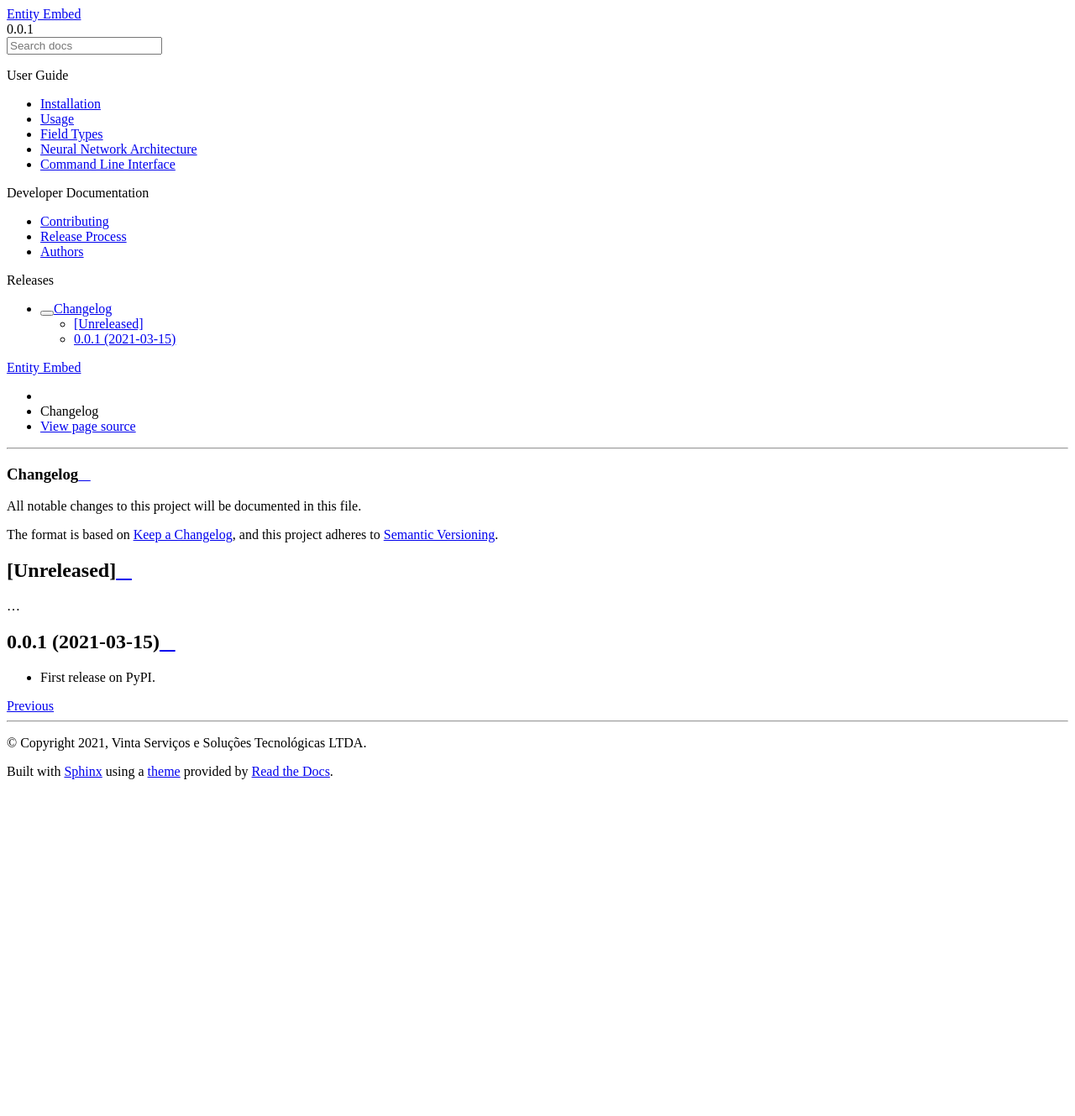
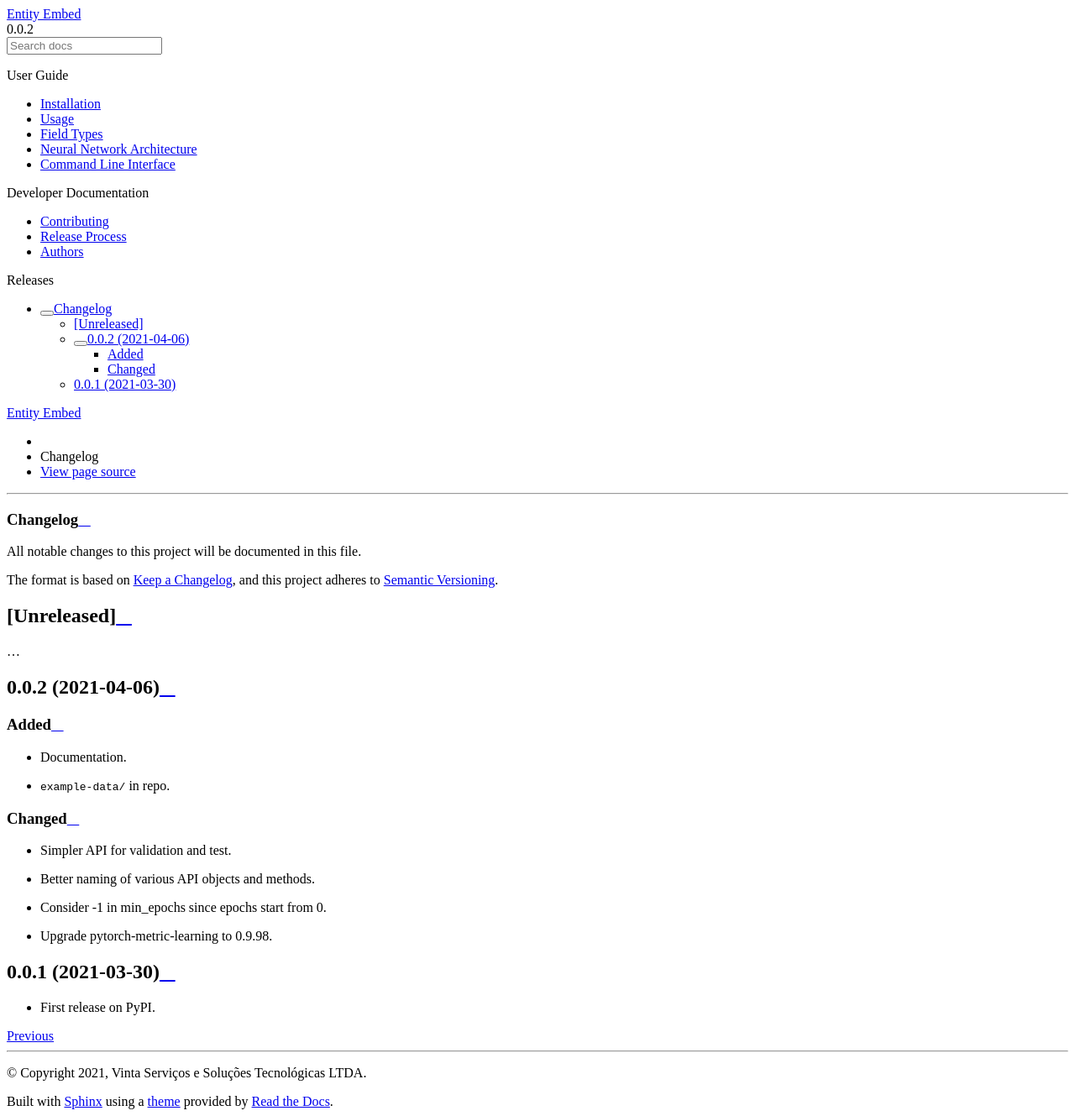
Before and after one commit to vintasoftware/entity-embed, a Sphinx documentation site: the page built from docs/changelog.rst, in a window 1280 px wide. Shown: the whole page at 84% size. Built offline with Sphinx 7.4.7 and the Read the Docs theme 2.0.0, drawn with Linux system fonts in a browser that asks for light colours; before the commit the page ends 936 px from its top, so only the background shows below that.

Commit message:
Bump version: 0.0.1 → 0.0.2

```diff
--- a/CHANGELOG.md
+++ b/CHANGELOG.md
@@ -8,6 +8,20 @@ and this project adheres to [Semantic Versioning](https://semver.org/spec/v2.0.0
 
 ...
 
-## 0.0.1 (2021-03-15)
+## 0.0.2 (2021-04-06)
+
+### Added
+
+- Documentation.
+- `example-data/` in repo.
+
+### Changed
+
+- Simpler API for validation and test.
+- Better naming of various API objects and methods.
+- Consider -1 in min_epochs since epochs start from 0.
+- Upgrade pytorch-metric-learning to 0.9.98.
+
+## 0.0.1 (2021-03-30)
 
 - First release on PyPI.
--- a/docs/dev/release_process.rst
+++ b/docs/dev/release_process.rst
@@ -4,6 +4,9 @@ Release Process
 For maintainers only:
 
 - Update ``CHANGELOG.md`` with the version changes
+- Update ``docs/`` as required
+- Update ``README.md`` as required
+    - Update "Citations" section on ``README.md``
 - Commit changes
 - Run ``bump2version <minor|major|patch>`` to update the version number (pick one of the options)
 
--- a/entity_embed/__init__.py
+++ b/entity_embed/__init__.py
@@ -12,7 +12,7 @@ from .indexes import *  # noqa: F401, F403
 
 __author__ = "Flávio Juvenal (Vinta Software)"
 __email__ = "flavio@vinta.com.br"
-__version__ = "0.0.1"
+__version__ = "0.0.2"
 
 # Good practice: https://docs.python-guide.org/writing/logging/#logging-in-a-library
 logging.getLogger(__name__).addHandler(logging.NullHandler())
--- a/setup.cfg
+++ b/setup.cfg
@@ -1,5 +1,5 @@
 [bumpversion]
-current_version = 0.0.1
+current_version = 0.0.2
 commit = True
 tag = True
 
@@ -19,17 +19,14 @@ replace = version = {{{new_version}}}
 universal = 1
 
 [flake8]
-# https://black.readthedocs.io/en/stable/compatible_configs.html#flake8
 exclude = docs
 max-line-length = 100
 extend-ignore = E203, W503
 
 [aliases]
-# Define setup.py command aliases here
 test = pytest
 
 [isort]
-# https://black.readthedocs.io/en/stable/compatible_configs.html#isort
 multi_line_output = 3
 include_trailing_comma = True
 force_grid_wrap = 0
--- a/setup.py
+++ b/setup.py
@@ -47,6 +47,6 @@ setup(
     name="entity-embed",
     packages=find_packages(include=["entity_embed", "entity_embed.*"]),
     url="https://github.com/vintasoftware/entity-embed",
-    version="0.0.1",
+    version="0.0.2",
     zip_safe=False,
 )
```
Also changed, not shown: README.md (+2 -2 lines).
